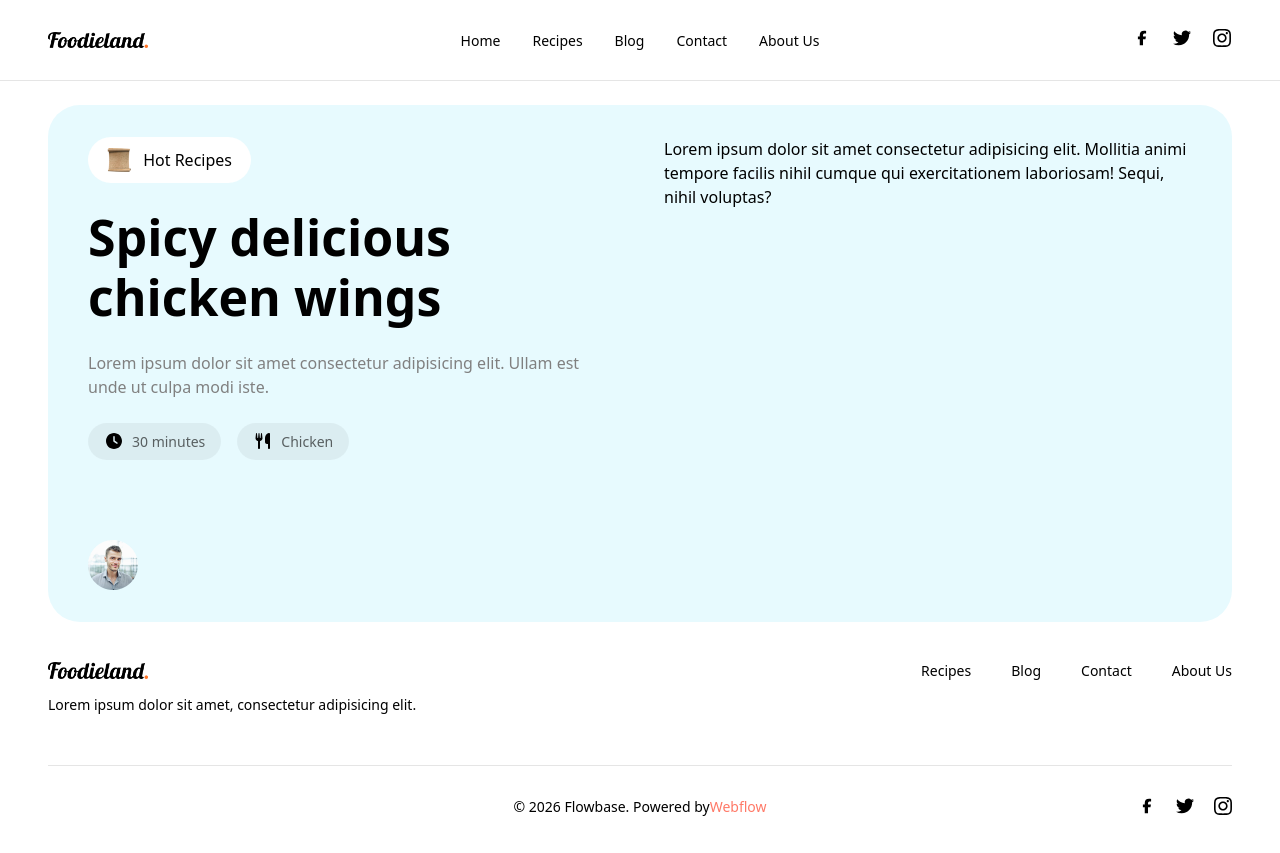
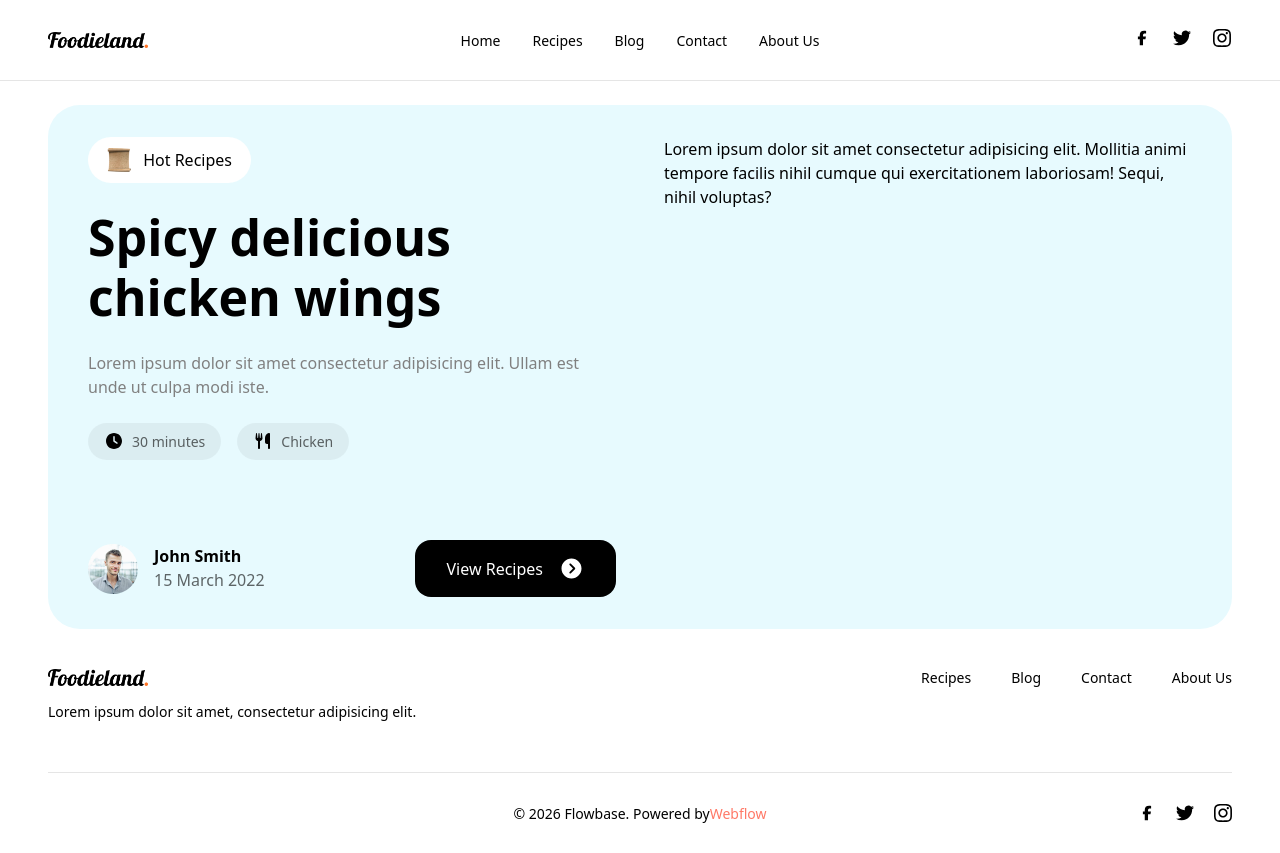
Before and after one commit to Scorpio0712/Foodieland-Portfolio, a Next.js app: page / in a window 1280 px wide. Built offline with nearby package versions, Linux system fonts and the light colour scheme.

Commit message:
Create Feature Recipe Profile in Home page

```diff
--- a/app/home.module.css
+++ b/app/home.module.css
@@ -58,6 +58,44 @@
     height: 20px;
 }
 
+.featureRecipeBlog {
+    margin-top: 5rem;
+    display: flex;
+    justify-content: space-between;
+    align-items: center;
+}
+
 .featureRecipeProfile {
-    margin-top: 5rem;
+    display: flex;
+    flex: 1;
+    gap: 1rem;
 }
+
+.featureRecipeProfile div h1 {
+    font-size: 16;
+    font-weight: 600;
+}
+
+.featureRecipeProfile div h2 {
+    font-size: 14;
+    color: rgba(0, 0, 0, 0.6);
+}
+
+.viewRCButton {
+    padding: 1rem 2rem;
+    display: flex;
+    justify-content: center;
+    align-items: center;
+    gap: 1rem;
+    background-color: black;
+    color: white;
+    font-size: 16;
+    font-weight: 500;
+    border-radius: 1rem;
+}
+
+.viewRCButton svg{
+    fill:white;
+    width: 25px;
+    height: 25px;
+}
--- a/app/page.tsx
+++ b/app/page.tsx
@@ -37,9 +37,21 @@ export default function Home() {
               Chicken
             </div>
           </div>
-          <div className={style.featureRecipeProfile}>
-            <Image src="/images/John-Smith.png" width={400} height={400} style={{width: "50px", height: "50px"}}
-            alt="John Smith Profile"/>
+          <div className={style.featureRecipeBlog}>
+            <div className={style.featureRecipeProfile}>
+              <Image
+                src="/images/John-Smith.png"
+                width={400}
+                height={400}
+                style={{ width: "50px", height: "50px" }}
+                alt="John Smith Profile"
+              />
+              <div >
+                <h1>John Smith</h1>
+                <h2>15 March 2022</h2>
+              </div>
+            </div>
+            <button className={style.viewRCButton}>View Recipes<svg xmlns="http://www.w3.org/2000/svg" viewBox="0 0 640 640"><path d="M64 320C64 461.4 178.6 576 320 576C461.4 576 576 461.4 576 320C576 178.6 461.4 64 320 64C178.6 64 64 178.6 64 320zM305 441C295.6 450.4 280.4 450.4 271.1 441C261.8 431.6 261.7 416.4 271.1 407.1L358.1 320.1L271.1 233.1C261.7 223.7 261.7 208.5 271.1 199.2C280.5 189.9 295.7 189.8 305 199.2L409 303C418.4 312.4 418.4 327.6 409 336.9L305 441z"/></svg></button>
           </div>
         </div>
         <div className={style.featureRecipeSecCol}>
```
